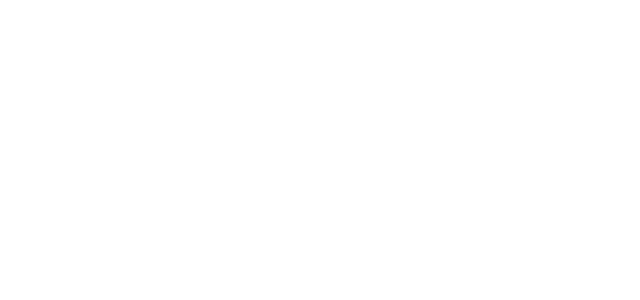
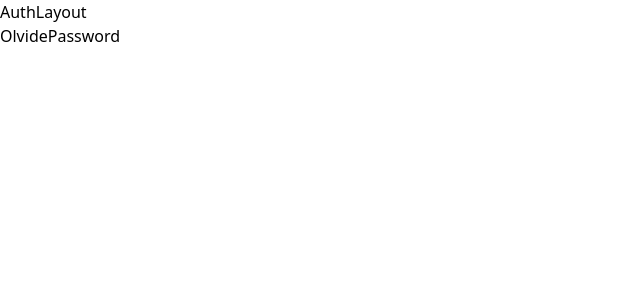
Before and after one commit to borismg04/myTimeApp-FrontEnd, a React (Create React App) app: page /olvide-password in a window 1280 px wide. Before the commit this address had no page. Shown: the top 300 px of the page, without its empty margins (0-640 px from the left). Built offline with nearby package versions, Linux system fonts and the light colour scheme.

Commit message:
creation pages

```diff
--- a/src/App.js
+++ b/src/App.js
@@ -2,6 +2,8 @@
 import AuthLayout from './layouts/AuthLayout';
 import Login from './pages/Login';
 import Registrar from './pages/Registrar';
+import OlvidePassword from './pages/OlvidePassword';
+import NuevoPassword from './pages/NuevoPassword';
 
 import './App.css';
 
@@ -12,6 +14,8 @@
         <Route path="/" element={<AuthLayout/>}>
           <Route index element={<Login/>} />
           <Route path="registrar" element={<Registrar/>} />
+          <Route path="olvide-password" element={<OlvidePassword/>} />
+          <Route path="nuevo-password/:token" element={<NuevoPassword/>} />
 
         </Route>
 
--- /dev/null
+++ b/src/pages/ConfirmarCuenta.jsx
@@ -0,0 +1,8 @@
+
+const ConfirmarCuenta = () => {
+  return (
+    <div>ConfirmarCuenta</div>
+  )
+}
+
+export default ConfirmarCuenta
--- /dev/null
+++ b/src/pages/NuevoPassword.jsx
@@ -0,0 +1,9 @@
+import React from 'react'
+
+const NuevoPassword = () => {
+  return (
+    <div>NuevoPassword</div>
+  )
+}
+
+export default NuevoPassword
--- /dev/null
+++ b/src/pages/OlvidePassword.jsx
@@ -0,0 +1,8 @@
+
+const OlvidePassword = () => {
+  return (
+    <div>OlvidePassword</div>
+  )
+}
+
+export default OlvidePassword
```
